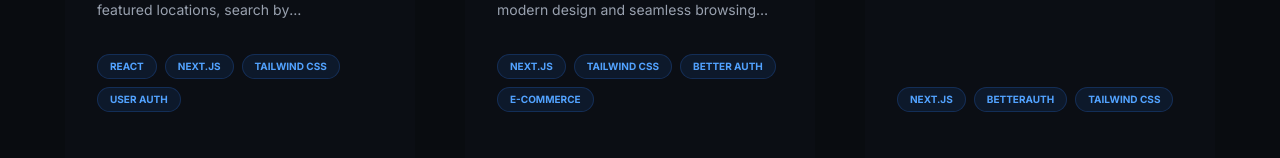
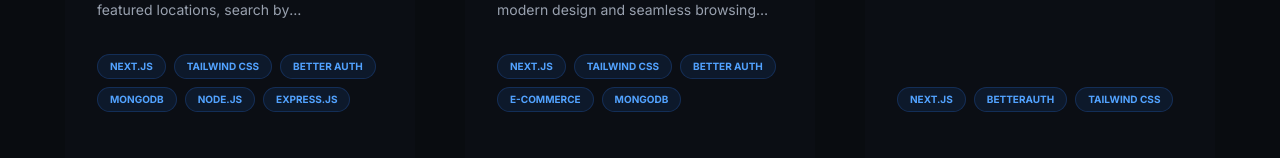
Before and after one commit to cseanwar/my-portfolio, a Next.js app: page / in a window 1280 px wide. Shown: the part 5046-5204 px from the top of the page. Built offline with nearby package versions, Linux system fonts and the light colour scheme.

Commit message:
Changed technologies used in the projects

```diff
--- a/src/components/Projects.js
+++ b/src/components/Projects.js
@@ -1,6 +1,7 @@
 /* eslint-disable react/no-unescaped-entities */
 'use client';
 import React, { useState } from 'react';
+import Image from 'next/image';
 
 const Projects = () => {
   const projects = [
@@ -8,7 +9,7 @@
       title: "Wanderlust — Travel Booking Platform",
       description: "A premium travel and destination discovery portal where users can explore featured locations, search by budget/duration, manage bookings, and view traveler reviews.",
       image: "/projects/wonderlust.png",
-      tags: ["React", "Next.js", "Tailwind CSS", "User Auth"],
+      tags: ["Next.js", "Tailwind CSS", "Better Auth", "MongoDB", "Node.js", "Express.js"],
       github: "https://github.com/cseanwar/wonderlust",
       demo: "https://wonderlust-liart.vercel.app/"
     },
@@ -16,7 +17,7 @@
       title: "TileMax — Tiles Shop Website",
       description: "A premium e-commerce platform for high-end tiles and ceramics, featuring a sleek modern design and seamless browsing experience.",
       image: "/projects/tiles-shop.png",
-      tags: ["Next.js", "Tailwind CSS", "Better Auth", "E-Commerce"],
+      tags: ["Next.js", "Tailwind CSS", "Better Auth", "E-Commerce", "MongoDB"],
       github: "https://github.com/cseanwar/tiles-shop-website.git",
       demo: "https://tiles-shop-website.vercel.app/"
     },
@@ -40,7 +41,7 @@
       title: "DigiTools — E-Commerce Gadget Store",
       description: "An interactive, modern electronics and tech gadget buying catalog with real-time cart management, category filtering, and product specification grids.",
       image: "/projects/digitools.png",
-      tags: ["React", "Tailwind CSS", "E-Commerce", "Context API"],
+      tags: ["React", "Tailwind CSS", "Context API"],
       github: "https://github.com/cseanwar/assignment6-digitools",
       demo: "https://assignment6-digitools-buying-website.netlify.app/"
     },
@@ -48,7 +49,7 @@
       title: "PixGen — AI Image Generation Platform",
       description: "An innovative AI-powered image generation platform that transforms text prompts into stunning visual art pieces.",
       image: "/projects/pixgen.png",
-      tags: ["Next.js", "Better Auth", "Tailwind CSS"],
+      tags: ["Next.js", "Better Auth", "Tailwind CSS", "MongoDB", "Node.js"],
       github: "https://github.com/cseanwar/pixgen.git",
       demo: "https://pixgen-chi-pink.vercel.app/"
     },
@@ -64,7 +65,7 @@
       title: "Book Vibe — Book Discovery & Reading List App",
       description: "A platform for book lovers to discover, review, and organize their reading lists with a focus on intuitive user experience.",
       image: "/projects/book-vibe.png",
-      tags: ["React", "Tailwind CSS", "Local Storage"],
+      tags: ["React", "Tailwind CSS", "Local Storage", "Context API"],
       github: "https://github.com/cseanwar/book-vibe.git",
       demo: "https://book-vibe-beta.vercel.app/"
     },
@@ -80,7 +81,7 @@
       title: "TechWave — Premium Podcast Landing Page",
       description: "A sleek, responsive audio and technology podcast website showcasing episodes on AI, remote work productivity, and expert career roadmaps.",
       image: "/projects/techwave.png",
-      tags: ["HTML5", "CSS Grid", "Flexbox", "Responsive Design"],
+      tags: ["HTML5", "CSS3", "Responsive Design"],
       github: "https://github.com/cseanwar/responsive-wep-app",
       demo: "https://responsive-wep-app.netlify.app/"
     },
@@ -88,7 +89,7 @@
       title: "GitHub Issue Tracker",
       description: "A lightweight administrative portal designed to simulate GitHub issue logging, tracking, and status updates, secured with login credentials.",
       image: "/projects/issue-tracker.png",
-      tags: ["React", "Tailwind CSS", "State Management", "Admin Dashboard"],
+      tags: ["React", "Tailwind CSS", "JavaScript(ES6+)"],
       github: "https://github.com/cseanwar/project-for-github-issue-tracker",
       demo: "https://project-for-github-issue-tracker.netlify.app/"
     },
@@ -96,7 +97,7 @@
       title: "Payoo — Mobile Financial Service App",
       description: "A secure mobile wallet interface featuring cash-in, cash-out, send money, bill pay, and interactive transactions logging with custom PIN verification.",
       image: "/projects/payoo.png",
-      tags: ["JavaScript", "Tailwind CSS", "DaisyUI", "MFS Portal"],
+      tags: ["JavaScript", "Tailwind CSS", "DaisyUI"],
       github: "https://github.com/cseanwar/payoo-app",
       demo: "https://cseanwar.github.io/payoo-app/"
     },
@@ -104,7 +105,7 @@
       title: "English Janala — Language Learning Platform",
       description: "An interactive, accessible e-learning application designed for Bengali speakers to master English grammar, vocabulary lessons, and FAQ pronunciation guides.",
       image: "/projects/english-janala.png",
-      tags: ["HTML5", "Tailwind CSS", "Interactive Lessons", "EdTech"],
+      tags: ["HTML5", "Tailwind CSS", "API Integration"],
       github: "https://github.com/cseanwar/project-english-janala",
       demo: "https://cseanwar.github.io/project-english-janala/"
     },
@@ -112,7 +113,7 @@
       title: "Green Earth — Global Tree Plantation Campaign",
       description: "An environmental awareness landing page and global reforestation store where users can choose trees to support climate action, track community impact, and plant trees.",
       image: "/projects/green-earth.png",
-      tags: ["JavaScript", "CSS3", "Cart System", "Climate Tech"],
+      tags: ["JavaScript", "CSS3", "API Integration"],
       github: "https://github.com/cseanwar/project-green-earth",
       demo: "https://cseanwar.github.io/project-green-earth/"
     }
@@ -145,7 +146,7 @@
         {currentProjects.map((project, index) => (
           <div key={index} className="gradient-border rounded-3xl overflow-hidden group flex flex-col">
             <div className="p-4 bg-brand-dark">
-              <img alt={project.title} className="w-full h-48 object-cover rounded-2xl group-hover:scale-[1.02] transition duration-500" src={project.image} />
+              <Image alt={project.title} width={400} height={192} className="w-full h-48 object-cover rounded-2xl group-hover:scale-[1.02] transition duration-500" src={project.image} />
             </div>
             <div className="p-8 flex flex-col flex-1">
               <h3 className="text-xl font-bold mb-3">{project.title}</h3>
```
